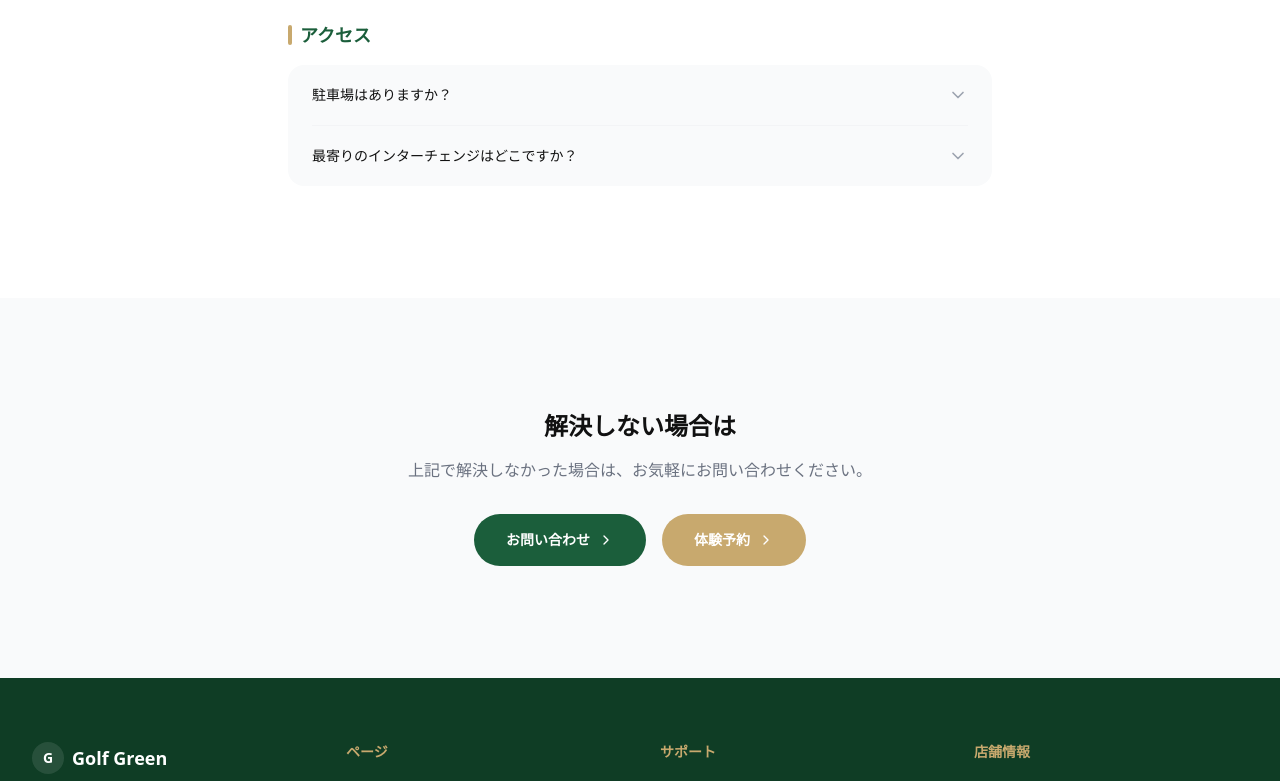
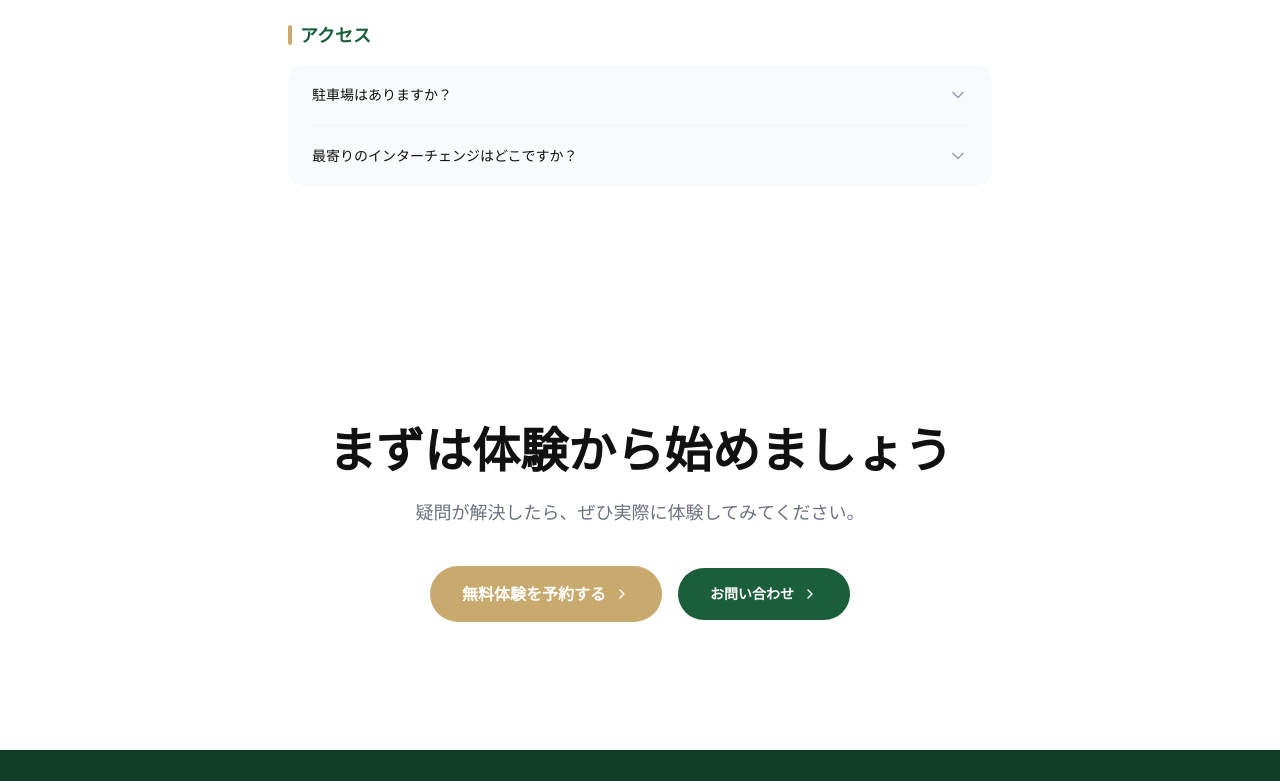
Before and after one commit to iRhyke/golfgreen, a React (Vite) app: page /faq in a window 1280 px wide. Shown: the part 1436-2217 px from the top of the page. Built offline with nearby package versions, Linux system fonts and the light colour scheme.

Commit message:
CTASectionで一元管理できるように各ページのコードを修正

```diff
--- a/src/components/home/CTASection.jsx
+++ b/src/components/home/CTASection.jsx
@@ -3,14 +3,41 @@ import { Link } from "react-router-dom";
 import { motion } from "framer-motion";
 import { ChevronRight } from "lucide-react";
 
+const ctaContent = {
+  default: {
+    title: "まずは体験からはじめてみませんか？",
+    description: "初めての方でも安心。スタッフが丁寧にサポートします。\n最高の環境で、ゴルフの新しい楽しみを見つけてください。",
+  },
+  // 施設紹介ページ
+  facility: {
+    title: "体験してみませんか？",
+    description: "初めての方でも安心。お気軽にお問い合わせください。",
+  },
+  // シミュレーターページ
+  simulator: {
+    title: "最高級シミュレーターを体験しよう",
+    description: "VISION Plusの圧倒的なクオリティを、ぜひ実際に体感してください。",
+  },
+  // 料金ページ
+  pricing: {
+    title: "まずは体験から始めましょう",
+    description: "実際の施設を見て、シミュレーターを体験してからプランをお選びいただけます。",
+  },
+  // FAQページ
+  faq: {
+    title: "まずは体験から始めましょう",
+    description: "疑問が解決したら、ぜひ実際に体験してみてください。",
+  },
+};
+
 export default function CTASection({
-  title = "まずは体験からはじめてみませんか？",
-  description = "初めての方でも安心。スタッフが丁寧にサポートします。\n最高の環境で、ゴルフの新しい楽しみを見つけてください。",
+  page = "default",
   primaryText = "無料体験を予約する",
   primaryLink = "/trial",
   secondaryText = "お問い合わせ",
   secondaryLink = "/contact",
 }) {
+  const { title, description } = ctaContent[page] || ctaContent.default;
   return (
     <section className="py-24 lg:py-32 green-gradient relative overflow-hidden">
       <div className="absolute inset-0 opacity-10">
--- a/src/pages/Facility.jsx
+++ b/src/pages/Facility.jsx
@@ -138,7 +138,7 @@ export default function Facility() {
         </div>
       </section>
 
-      <CTASection />
+      <CTASection page="facility"/>
     </div>
   );
 }
--- a/src/pages/Faq.jsx
+++ b/src/pages/Faq.jsx
@@ -1,9 +1,9 @@
 import React, { useState } from "react";
 import { motion, AnimatePresence } from "framer-motion";
-import { Link } from "react-router-dom";
-import { createPageUrl } from "@/utils";
 import PageHeader from "../components/shared/PageHeader";
+import CTASection from "@/components/home/CTASection";
 import { ChevronDown, ChevronRight } from "lucide-react";
+
 
 const faqData = [
   {
@@ -143,32 +143,7 @@ export default function Faq() {
         </div>
       </section>
 
-      <section className="py-20 lg:py-28 bg-[#F9FAFB]">
-        <div className="max-w-3xl mx-auto px-4 text-center">
-          <h2 className="text-2xl font-bold text-[#111111] mb-4">
-            解決しない場合は
-          </h2>
-          <p className="text-gray-500 mb-8">
-            上記で解決しなかった場合は、お気軽にお問い合わせください。
-          </p>
-          <div className="flex flex-col sm:flex-row items-center justify-center gap-4">
-            <Link
-              to={createPageUrl("Contact")}
-              className="inline-flex items-center gap-2 px-8 py-4 bg-[#1B5E3B] hover:bg-[#0F3D25] text-white font-semibold rounded-full transition-all text-sm"
-            >
-              お問い合わせ
-              <ChevronRight className="w-4 h-4" />
-            </Link>
-            <Link
-              to={createPageUrl("Trial")}
-              className="inline-flex items-center gap-2 px-8 py-4 bg-[#C8A96E] hover:bg-[#b8995e] text-white font-semibold rounded-full transition-all text-sm"
-            >
-              体験予約
-              <ChevronRight className="w-4 h-4" />
-            </Link>
-          </div>
-        </div>
-      </section>
+      <CTASection page="faq" />
     </div>
   );
 }
--- a/src/pages/Pricing.jsx
+++ b/src/pages/Pricing.jsx
@@ -1,9 +1,9 @@
 import React from "react";
 import { motion } from "framer-motion";
-import { Link } from "react-router-dom";
-import { createPageUrl } from "@/utils";
 import PageHeader from "../components/shared/PageHeader";
-import { Star, Check, ChevronRight, Clock, Info } from "lucide-react";
+import CTASection from "@/components/home/CTASection";
+import { Star, Check, ChevronRight, Clock, Info, Link } from "lucide-react";
+
 
 const plans = [
   {
@@ -188,23 +188,7 @@ export default function Pricing() {
         </div>
       </section>
 
-      <section className="py-20 lg:py-28 green-gradient">
-        <div className="max-w-3xl mx-auto px-4 text-center">
-          <h2 className="text-3xl font-bold text-[#111111] mb-4">
-            まずは体験から始めましょう
-          </h2>
-          <p className="text-gray-500 mb-8">
-            実際の施設を見て、シミュレーターを体験してからプランをお選びいただけます。
-          </p>
-          <Link
-            to={createPageUrl("Trial")}
-            className="inline-flex items-center gap-2 px-8 py-4 bg-[#C8A96E] hover:bg-[#b8995e] text-white font-semibold rounded-full transition-all"
-          >
-            無料体験を予約する
-            <ChevronRight className="w-4 h-4" />
-          </Link>
-        </div>
-      </section>
+      <CTASection page="pricing" />
     </div>
   );
 }
--- a/src/pages/Simulator.jsx
+++ b/src/pages/Simulator.jsx
@@ -1,9 +1,8 @@
 import React from "react";
 import { motion } from "framer-motion";
-import { Link } from "react-router-dom";
-import { createPageUrl } from "@/utils";
 import PageHeader from "../components/shared/PageHeader";
-import { Check, ChevronRight, Target, BarChart3, Globe, Video } from "lucide-react";
+import CTASection from "../components/home/CTASection";
+import { Check, Target, BarChart3, Globe, Video } from "lucide-react";
 
 const specs = [
   {
@@ -150,23 +149,7 @@ export default function Simulator() {
         </div>
       </section>
 
-      <section className="py-20 lg:py-28 green-gradient">
-        <div className="max-w-3xl mx-auto px-4 text-center">
-          <h2 className="text-3xl font-bold text-[#111111] mb-4">
-            最高級シミュレーターを体験しよう
-          </h2>
-          <p className="text-gray-500 mb-8">
-            VISION Plusの圧倒的なクオリティを、ぜひ実際に体感してください。
-          </p>
-          <Link
-            to={createPageUrl("Trial")}
-            className="inline-flex items-center gap-2 px-8 py-4 bg-[#C8A96E] hover:bg-[#b8995e] text-white font-semibold rounded-full transition-all"
-          >
-            体験予約はこちら
-            <ChevronRight className="w-4 h-4" />
-          </Link>
-        </div>
-      </section>
+      <CTASection page="simulator"/>
     </div>
   );
 }
```
